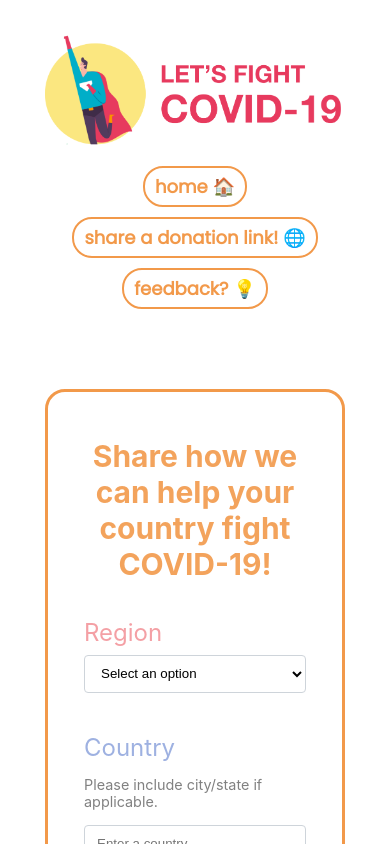
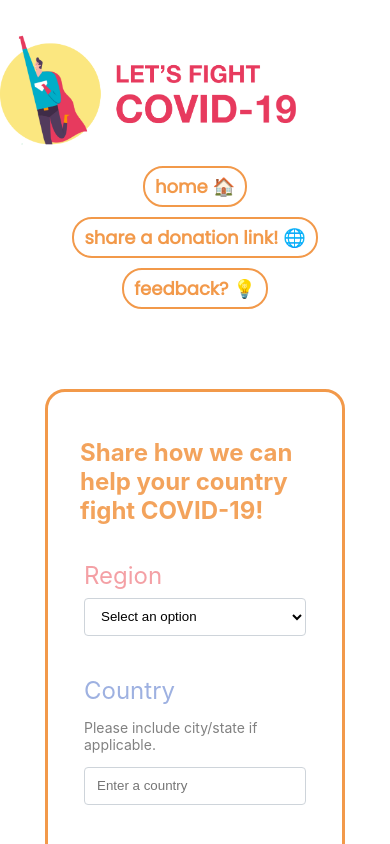
Before and after one commit to donatecovid19/website, a React (Create React App) app: page /form in a window 390 px wide. Shown: the top 844 px of the page. Built offline with nearby package versions, Linux system fonts and the light colour scheme; no server answers.

Commit message:
Fixed formatting for mobile

```diff
--- a/src/components/Form.css
+++ b/src/components/Form.css
@@ -3,6 +3,11 @@
 *::before,
 *::after {
   box-sizing: border-box;
+}
+
+h3 {
+  font-size: 1.2rem;
+  color: #818181;
 }
 
 label {
@@ -12,11 +17,13 @@ label {
   margin-bottom: 0.5rem;
 }
 
-#region {
+#region,
+#ideas {
   color: #f4a0a5;
 }
 
-#country {
+#country,
+#contact {
   color: #9eb1e1;
 }
 
@@ -26,6 +33,15 @@ label {
 
 #link {
   color: #abcf8f;
+}
+
+.thanks {
+  text-align: center;
+  color: rgba(242, 153, 74, 0.9);
+}
+
+.thanks h2 {
+  font-size: 24px;
 }
 
 header {
@@ -96,12 +112,23 @@ header h1 {
     border: 3px solid #f2994a;
   }
 
-  header h1 {
-    font-size: 30px;
+  .thanks {
+    text-align: left;
   }
 
-  header p {
+  .thanks h2 {
+    font-size: 20px;
+  }
+
+  header {
+    text-align: left;
+  }
+
+  header h1 {
+    font-size: 24px;
+  }
+
+  .desc {
     font-size: 14px;
-    font-style: italic;
   }
 }
```
